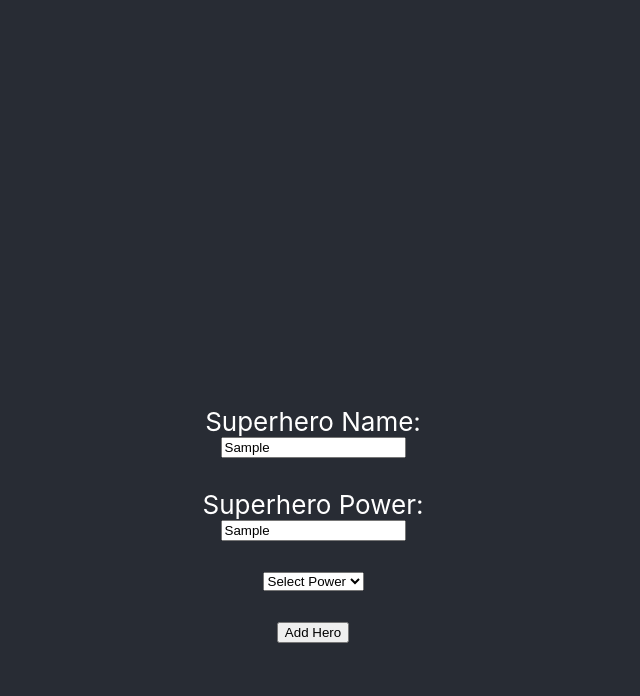
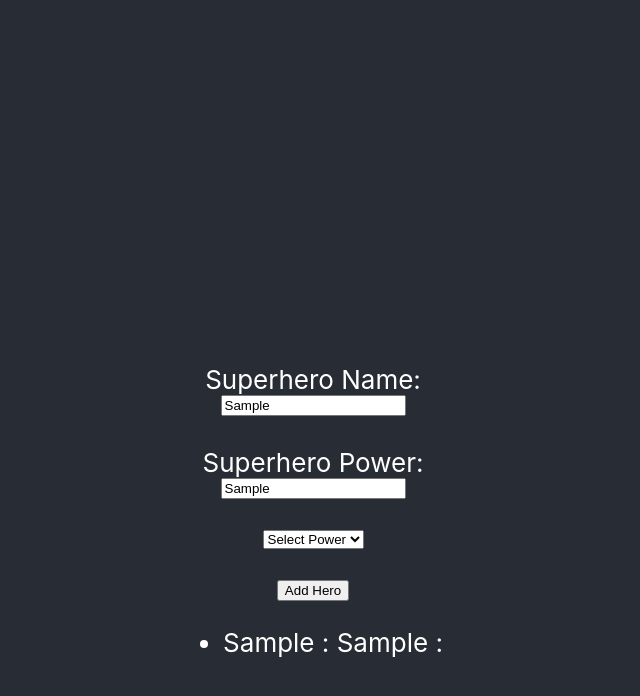
Before and after one commit to AnuchitO/testing-react-2, a React (Create React App) app: page / in a window 1280 px wide. Both pictures are taken after typing "Sample", "Sample" into the empty fields and a click on the button "Add Hero". Shown: the top 696 px of the page, without its empty margins (327-967 px from the left). Built offline with nearby package versions, Linux system fonts and the light colour scheme.

Commit message:
show hero example

```diff
--- a/src/HeroExample.js
+++ b/src/HeroExample.js
@@ -6,8 +6,8 @@ export function HeroExample(props) {
     power: '',
     powerName: '',
     loading: true,
+    heroes: [],
   })
-  const [heroes, setHeroes] = useState([])
 
   return (
     <>
@@ -55,12 +55,32 @@ export function HeroExample(props) {
         className="myButton"
         onClick={() => {
           console.log(hero, null, 2)
+          setHero({
+            ...hero,
+            heroes: [
+              ...hero.heroes,
+              {
+                name: hero.superhero,
+                power: hero.power,
+                powerName: hero.powerName,
+              },
+            ],
+          })
         }}
       >
         Add Hero
       </button>
-
-      {/*  {hero.name} : {hero.power} : {hero.powerName} */}
+      {hero.heroes.length > 0 && (
+        <ul>
+          {hero.heroes.map((hero, index) => {
+            return (
+              <li key={index}>
+                {hero.name} : {hero.power} : {hero.powerName}
+              </li>
+            )
+          })}
+        </ul>
+      )}
     </>
   )
 }
```
